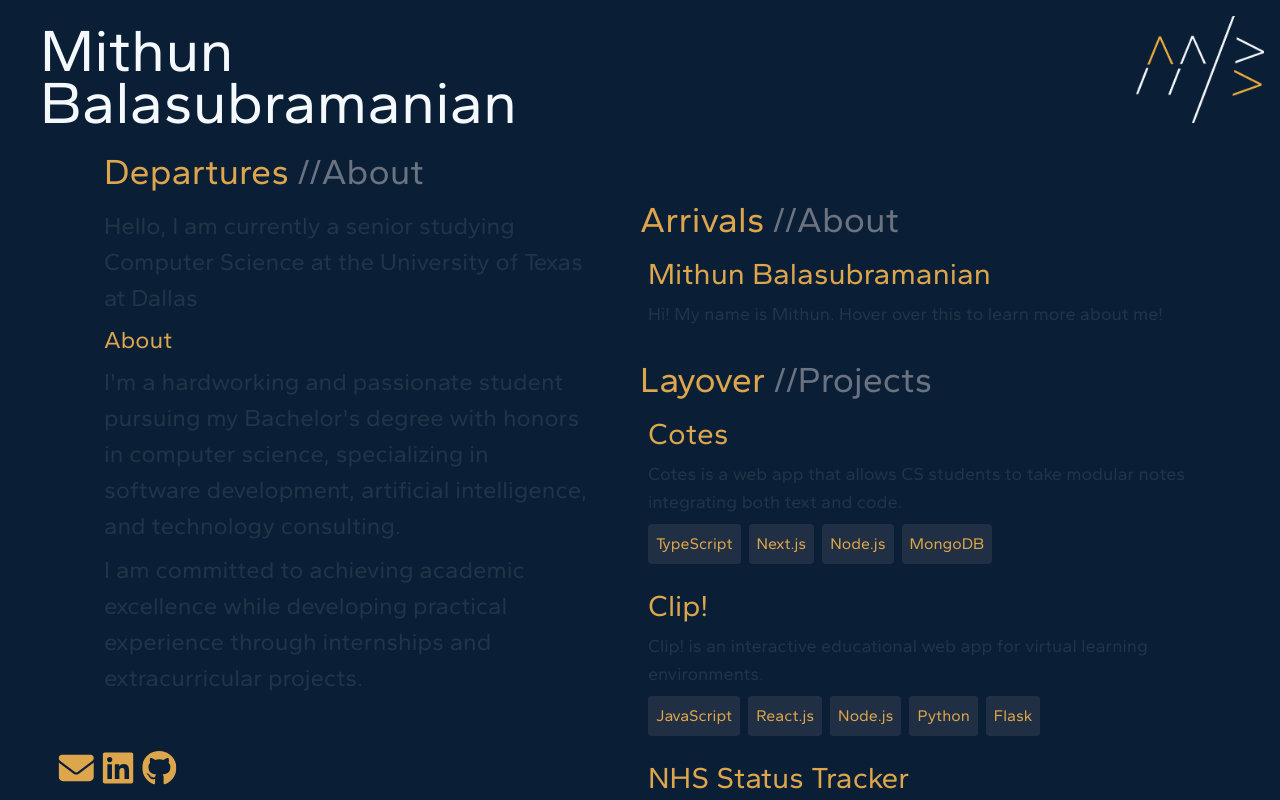
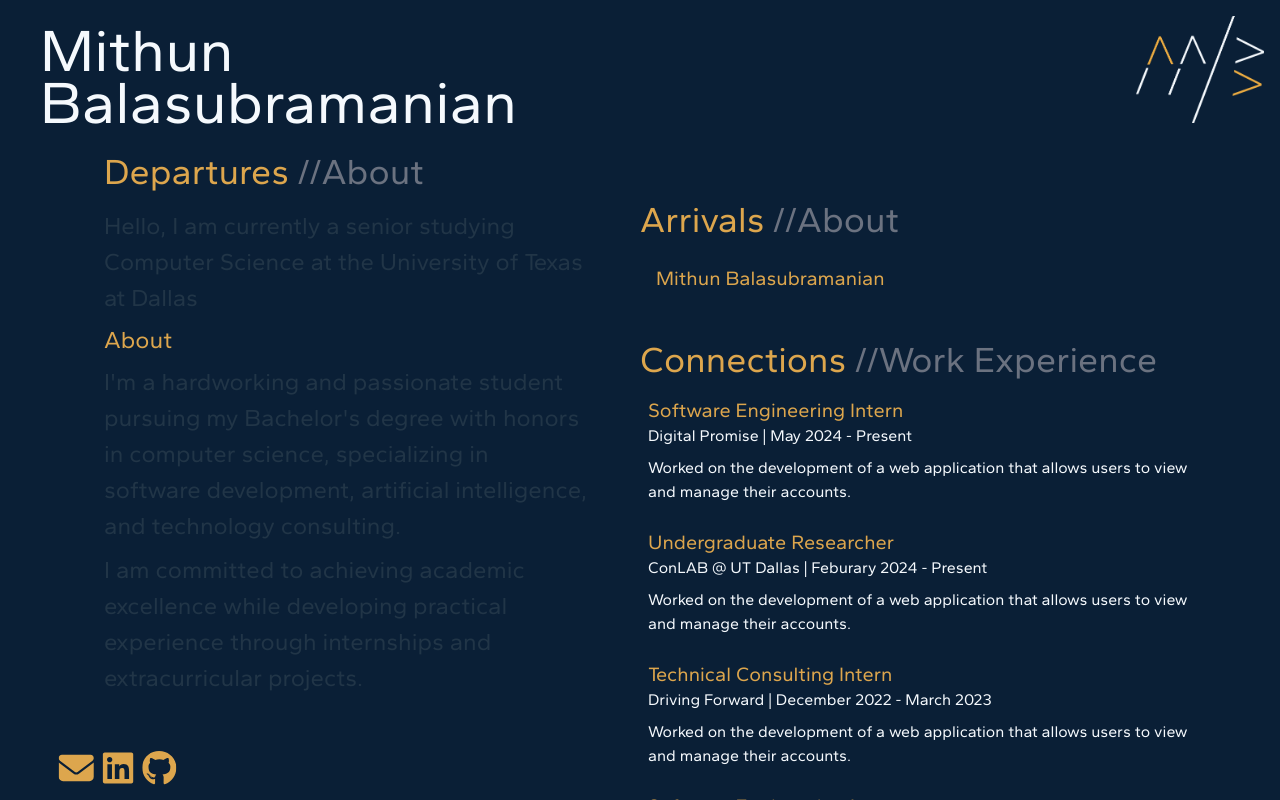
Before and after one commit to mithunb9/website, a Vue app: page / in a window 1280 px wide. Built offline with nearby package versions, Linux system fonts and the light colour scheme.

Commit message:
add work experience

```diff
--- a/src/App.vue
+++ b/src/App.vue
@@ -2,7 +2,10 @@
   <div class="bg-bgblue grid lg:grid-cols-2 h-screen">
     <div class="col-span-1 p-5 lg:pl-10 lg:pt-5">
       <div id="header" class="text-txwhite">
-        <div class="text-2xl sm:text-4xl md:text-5xl lg:text-6xl" @mouseover="stophover">
+        <div
+          class="text-2xl sm:text-4xl md:text-5xl lg:text-6xl"
+          @mouseover="stophover"
+        >
           <h1 class="-mb-2">Mithun</h1>
           <h1>Balasubramanian</h1>
         </div>
@@ -11,29 +14,43 @@
       <div class="pt-5 w-full sm:w-10/12 lg:ml-16">
         <template v-if="hoverStatus">
           <h1 class="text-txyellow mt-2 text-xl sm:text-2xl font-bold pb-2">
-            {{ project.name }}
+            {{ project.name || experience.title }}
           </h1>
-          <p class="text-xl sm:text-2xl">{{ project.long }}</p>
-          <p class="text-xl sm:text-2xl mt-2">
+          <p class="text-xl sm:text-2xl">
+            {{ project.long || experience.description }}
+          </p>
+          <p v-if="project.link" class="text-xl sm:text-2xl mt-2">
             Visit the project
             <a :href="project.link" class="underline" target="_blank">here!</a>
           </p>
+          <p v-if="experience.company" class="text-xl sm:text-2xl mt-2">
+            {{ experience.company }} | {{ experience.date }}
+          </p>
         </template>
-        <template v-else-if="aboutStatus">
-          <!-- About Section -->
+        <template v-else>
           <div>
-            <h1 class="text-txyellow text-2xl sm:text-4xl lg:text-4xl font-bold">Departures <span class="text-gray-500">//About</span></h1>
+            <h1
+              class="text-txyellow text-2xl sm:text-4xl lg:text-4xl font-bold"
+            >
+              Departures <span class="text-gray-500">//About</span>
+            </h1>
             <div id="about" class="mt-4 lg:text-[1.5rem] md-[1rem] xs-[.5rem]">
               <p class="mb-2">
-                Hello, I am currently a senior studying Computer Science at the University of Texas at Dallas
+                Hello, I am currently a senior studying Computer Science at the
+                University of Texas at Dallas
               </p>
               <h2 class="text-txyellow mt-2 text-2xl font-bold">About</h2>
               <div>
                 <p class="mt-2">
-                  I'm a hardworking and passionate student pursuing my Bachelor's degree with honors in computer science, specializing in software development, artificial intelligence, and technology consulting.
+                  I'm a hardworking and passionate student pursuing my
+                  Bachelor's degree with honors in computer science,
+                  specializing in software development, artificial intelligence,
+                  and technology consulting.
                 </p>
                 <p class="mt-2">
-                  I am committed to achieving academic excellence while developing practical experience through internships and extracurricular projects.
+                  I am committed to achieving academic excellence while
+                  developing practical experience through internships and
+                  extracurricular projects.
                 </p>
               </div>
             </div>
@@ -45,17 +62,45 @@
     </div>
 
     <div class="col-span-1 mt-48 overflow-y-scroll overflow-hidden mr-16">
-      <h1 class="text-txyellow text-2xl sm:text-4xl lg:text-4xl font-bold py-2">Arrivals <span class="text-gray-500">//About</span></h1>
+      <h1 class="text-txyellow text-2xl sm:text-4xl lg:text-4xl font-bold py-2">
+        Arrivals <span class="text-gray-500">//About</span>
+      </h1>
       <div>
         <div class="hover:bg-[#F5F9FD05] p-2 rounded-lg pb-4">
-          <Project name="Mithun Balasubramanian" description="Hi! My name is Mithun. Hover over this to learn more about me!" @mouseover="aboutHover()"/>
+          <Project
+            name="Mithun Balasubramanian"
+            description="Hi! My name is Mithun. Hover over this to learn more about me!"
+            @mouseover="stophover"
+          />
         </div>
       </div>
-      <h1 class="text-txyellow text-2xl sm:text-4xl lg:text-4xl font-bold py-2">Layover <span class="text-gray-500">//Projects</span></h1>
+
+      <!-- Work Experience section -->
+      <h1 class="text-txyellow text-2xl sm:text-4xl lg:text-4xl font-bold py-2">
+        Connections <span class="text-gray-500">//Work Experience</span>
+      </h1>
       <div>
-        <div v-for="(project, index) in projects" :key="index" class="hover:bg-[#F5F9FD05] p-2 rounded-lg pb-4">
-          <Project :name="project.name" :description="project.description" :langs="project.langs" @mouseover="hover(project.name)" />
-        </div>
+        <WorkExperience
+          v-for="exp in workExperience"
+          :key="exp.title"
+          :experience="exp"
+          @mouseover="hoverExperience"
+        />
+      </div>
+
+      <!-- Projects section -->
+      <h1 class="text-txyellow text-2xl sm:text-4xl lg:text-4xl font-bold py-2">
+        Projects <span class="text-gray-500">//Personal</span>
+      </h1>
+      <div>
+        <Project
+          v-for="project in projects"
+          :key="project.name"
+          :name="project.name"
+          :short="project.short"
+          :langs="project.langs"
+          @mouseover="hover(project.name)"
+        />
       </div>
     </div>
 
@@ -67,81 +112,88 @@
 
 <script setup>
 import Icons from "./components/Icons.vue";
-import About from "./components/About.vue";
 import Project from "./components/Project.vue";
+import WorkExperience from "./components/WorkExperience.vue";
 import { ref } from "vue";
 
-const workExperience = ref([
-  {
-    title: "Software Engineering Intern",
-    company: "Digital Promise Global",
-    date: "May 2024 - Present",
-    description: "Worked on the development of a web application that allows users to view and manage their accounts.",
-  },
-  {
-    title: "Undergraduate Researcher",
-    company: "ConLAB @ UT Dallas",
-    date: "Feburary 2024 - Present",
-    description: "Worked on the development of a web application that allows users to view and manage their accounts.",
-  },
-  {
-    title: "Technical Consulting Intern",
-    company: "Driving Forward",
-    date: "December 2022 - March 2023",
-    description: "Worked on the development of a web application that allows users to view and manage their accounts.",
-  },
-  {
-    title: "Software Engineering Intern",
-    company: "Kalvi",
-    date: "June 2021 - March 2022",
-    description: "Worked on the development of a web application that allows users to view and manage their accounts.",
-  }
-]);
+const hoverStatus = ref(false);
+const project = ref({});
+const experience = ref({});
 
 const projects = ref([
   {
     name: "Cotes",
-    description: "Cotes is a web app that allows CS students to take modular notes integrating both text and code.",
+    short:
+      "Cotes is a web app that allows CS students to take modular notes integrating both text and code.",
     long: "Cotes is a modular note-taking system similar to Notion that was designed for HackSMU 2022. In addition to being able to implement textual notes, you can insert code segments and run them. This functionality will help students effectively take notes.",
     langs: ["TypeScript", "Next.js", "Node.js", "MongoDB"],
     link: "https://github.com/mithunb9/cotes",
   },
   {
     name: "Clip!",
-    description: "Clip! is an interactive educational web app for virtual learning environments.",
+    short:
+      "Clip! is an interactive educational web app for virtual learning environments.",
     long: "Clip! is an educational platform similar to Google Classroom designed specifically for virtual learning environments. As a student during the pandemic, I found that there was more that could be done to help facilitate productivity and interaction in virtual learning environments. This project was submitted for OneHacks 2021.",
     langs: ["JavaScript", "React.js", "Node.js", "Python", "Flask"],
     link: "https://github.com/KAJMHackathonTeam/clip",
   },
   {
     name: "NHS Status Tracker",
-    description: "Web app that allows you to check your status with my school's chapter of NHS.",
+    short:
+      "Web app that allows you to check your status with my school's chapter of NHS.",
     long: "NHS Status Tracker is a web app that interfaces with Google Sheets to simplify the process to check membership status and standing with my school's chapter of NHS. This project greatly simplified the experience of members and officers by streamlining the process of checking standing with the organization.",
     langs: ["JavaScript", "Next.js", "Node.js", "REST API"],
     link: "https://nhssystem.vercel.app/",
   },
 ]);
 
-const hoverStatus = ref(false);
-const aboutStatus = ref(true);
-const project = ref({});
+const workExperience = ref([
+  {
+    title: "Software Engineering Intern",
+    company: "Digital Promise",
+    date: "May 2024 - Present",
+    description:
+      "Worked on the development of a web application that allows users to view and manage their accounts.",
+  },
+  {
+    title: "Undergraduate Researcher",
+    company: "ConLAB @ UT Dallas",
+    date: "Feburary 2024 - Present",
+    description:
+      "Worked on the development of a web application that allows users to view and manage their accounts.",
+  },
+  {
+    title: "Technical Consulting Intern",
+    company: "Driving Forward",
+    date: "December 2022 - March 2023",
+    description:
+      "Worked on the development of a web application that allows users to view and manage their accounts.",
+  },
+  {
+    title: "Software Engineering Intern",
+    company: "Kalvi",
+    date: "June 2021 - March 2022",
+    description:
+      "Worked on the development of a web application that allows users to view and manage their accounts.",
+  },
+]);
 
 const hover = (name) => {
   hoverStatus.value = true;
-  const hoveredProject = projects.value.find((project) => project.name.toLowerCase() === name.toLowerCase());
-  project.value = hoveredProject;
+  project.value = projects.value.find((p) => p.name === name);
+  experience.value = {};
+};
+
+const hoverExperience = (exp) => {
+  hoverStatus.value = true;
+  experience.value = exp;
+  project.value = {};
 };
 
 const stophover = () => {
   hoverStatus.value = false;
-};
-
-const aboutHover = (name) => {
-  aboutStatus.value = true;
-};
-
-const stopAboutHover = () => {
-  aboutStatus.value = false;
+  project.value = {};
+  experience.value = {};
 };
 </script>
 
--- a/src/components/Project.vue
+++ b/src/components/Project.vue
@@ -1,30 +1,21 @@
 <template>
-  <div class="">
-    <h1 class="text-3xl text-txyellow">{{ name }}</h1>
-    <p class="my-2 text-lg">{{ description }}</p>
-    <div class="flex space-x-2">
-      <div
-        v-for="(lang, index) in langs"
-        :key="index"
-        class="bg-[#202F43] rounded"
-      >
+  <div class="hover:bg-[#F5F9FD05] p-2 rounded-lg pb-4" @mouseover="$emit('mouseover', name)">
+    <h2 class="text-txyellow text-xl font-bold">{{ name }}</h2>
+    <p class="text-txwhite">{{ short }}</p>
+    <div class="flex space-x-2 mt-2">
+      <div v-for="(lang, index) in langs" :key="index" class="bg-[#202F43] rounded">
         <LangLabel :name="lang" class="p-[.5rem] text-txyellow" />
       </div>
     </div>
   </div>
 </template>
 
-<script>
-import LangLabel from "./LangLabel.vue";
+<script setup>
+import LangLabel from './LangLabel.vue';
 
-export default {
-  props: {
-    name: String,
-    description: String,
-    langs: Array,
-  },
-  components: {
-    LangLabel,
-  },
-};
+defineProps({
+  name: String,
+  short: String,
+  langs: Array,
+});
 </script>
--- /dev/null
+++ b/src/components/WorkExperience.vue
@@ -0,0 +1,13 @@
+<template>
+    <div class="hover:bg-[#F5F9FD05] p-2 rounded-lg pb-4" @mouseover="$emit('mouseover', experience)">
+      <h2 class="text-txyellow text-xl font-bold">{{ experience.title }}</h2>
+      <p class="text-txwhite">{{ experience.company }} | {{ experience.date }}</p>
+      <p class="text-txwhite mt-2">{{ experience.description }}</p>
+    </div>
+  </template>
+
+  <script setup>
+  defineProps({
+    experience: Object,
+  });
+  </script>
```
Also changed, not shown: src/components/About.vue (deleted, +0 -29 lines), 2 other files (tests, documents, lock files or other folders).
